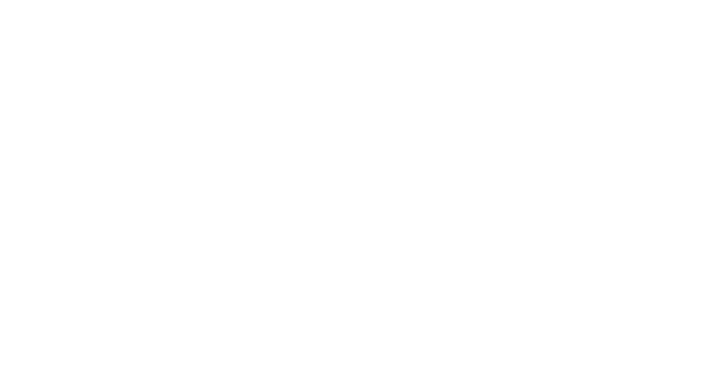
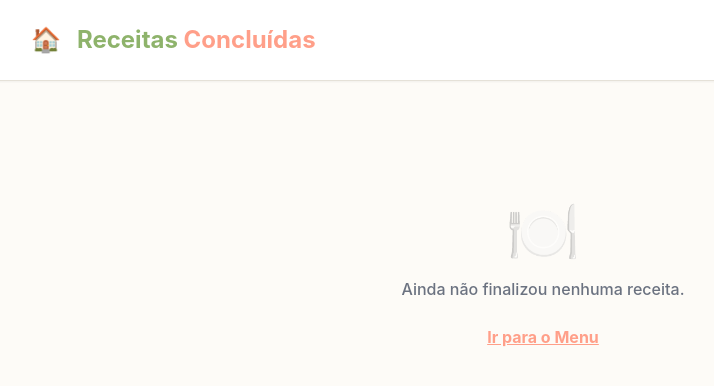
Before and after one commit to RamonaS2/smart-recipes, a React (Vite) app in the folder frontend/: page /done-recipes in a window 1280 px wide. Before the commit this address had no page. Shown: the top 386 px of the page, without its empty margins (97-811 px from the left). Built offline with nearby package versions, Linux system fonts and the light colour scheme.

Commit message:
feat: implement done recipes history and finish recipe flow

```diff
--- a/frontend/src/App.tsx
+++ b/frontend/src/App.tsx
@@ -3,6 +3,7 @@
 import Meals from './pages/Meals';
 import RecipeDetails from './pages/RecipeDetails';
 import InProgress from './pages/InProgress';
+import DoneRecipes from './pages/DoneRecipes';
 
 function App() {
   return (
@@ -15,6 +16,9 @@
 
       {/* Nova Rota de Progresso */}
       <Route path="/meals/:id/in-progress" element={<InProgress />} />
+
+      {/* Rota para as receitas finalizadas */}
+      <Route path="/done-recipes" element={<DoneRecipes />} />
     </Routes>
   );
 }
--- /dev/null
+++ b/frontend/src/pages/DoneRecipes.tsx
@@ -0,0 +1,132 @@
+import { useEffect, useState } from 'react';
+import { useNavigate } from 'react-router-dom';
+
+/**
+ * Interface que define a estrutura de uma receita concluída guardada no localStorage.
+ */
+interface DoneRecipe {
+  id: string;
+  type: string;
+  nationality: string;
+  category: string;
+  name: string;
+  image: string;
+  doneDate: string;
+  tags: string[];
+}
+
+/**
+ * Componente que apresenta o histórico de receitas finalizadas.
+ */
+function DoneRecipes() {
+  const [doneRecipes, setDoneRecipes] = useState<DoneRecipe[]>([]);
+  const navigate = useNavigate();
+
+  useEffect(() => {
+    // Carrega as receitas do localStorage assim que a página é montada
+    const storedRecipes = JSON.parse(localStorage.getItem('doneRecipes') || '[]');
+    setDoneRecipes(storedRecipes);
+  }, []);
+
+  /**
+   * Formata a data ISO para um formato amigável (ex: 18/02/2026).
+   * @param {string} isoString - A string de data no formato ISO.
+   * @returns {string} Data formatada.
+   */
+  const formatDate = (isoString: string) => {
+    const date = new Date(isoString);
+    return date.toLocaleDateString('pt-BR');
+  };
+
+  return (
+    <div className="min-h-screen bg-cream text-charcoal pb-20 font-sans">
+
+      {/* Header */}
+      <header className="bg-white p-6 shadow-sm border-b border-sand sticky top-0 z-20">
+        <div className="max-w-5xl mx-auto flex items-center justify-between">
+          <div className="flex items-center gap-4">
+            <button
+              onClick={() => navigate('/meals')}
+              className="text-2xl hover:scale-110 transition-transform"
+            >
+              🏠
+            </button>
+            <h1 className="text-2xl font-bold text-secondary">
+              Receitas <span className="text-primary">Concluídas</span>
+            </h1>
+          </div>
+        </div>
+      </header>
+
+      {/* Grid de Receitas */}
+      <main className="max-w-5xl mx-auto p-6 mt-4">
+        {doneRecipes.length === 0 ? (
+          <div className="text-center py-20 flex flex-col items-center">
+            <span className="text-6xl mb-4 opacity-50">🍽️</span>
+            <p className="text-gray-500 font-medium">Ainda não finalizou nenhuma receita.</p>
+            <button
+              onClick={() => navigate('/meals')}
+              className="mt-6 text-primary font-bold underline hover:text-primary-dark"
+            >
+              Ir para o Menu
+            </button>
+          </div>
+        ) : (
+          <div className="grid grid-cols-1 md:grid-cols-2 gap-6">
+            {doneRecipes.map((recipe, index) => (
+              <div
+                key={index}
+                className="bg-white rounded-2xl shadow-sm border border-sand flex overflow-hidden hover:shadow-md transition-shadow"
+              >
+                {/* Imagem */}
+                <div
+                  className="w-2/5 md:w-1/3 cursor-pointer"
+                  onClick={() => navigate(`/${recipe.type}s/${recipe.id}`)}
+                >
+                  <img
+                    src={recipe.image}
+                    alt={recipe.name}
+                    className="w-full h-full object-cover"
+                  />
+                </div>
+
+                {/* Conteúdo */}
+                <div className="p-4 flex flex-col justify-center w-full">
+                  <div className="flex justify-between items-start mb-1">
+                    <p className="text-xs font-bold text-gray-400">
+                      {recipe.nationality} • {recipe.category}
+                    </p>
+                  </div>
+
+                  <h3
+                    className="font-bold text-lg text-charcoal cursor-pointer hover:text-primary transition-colors line-clamp-1"
+                    onClick={() => navigate(`/${recipe.type}s/${recipe.id}`)}
+                  >
+                    {recipe.name}
+                  </h3>
+
+                  <p className="text-xs text-gray-500 mt-2">
+                    Feita em: <span className="font-medium text-secondary">{formatDate(recipe.doneDate)}</span>
+                  </p>
+
+                  {/* Tags */}
+                  {recipe.tags && recipe.tags.length > 0 && (
+                    <div className="flex gap-2 mt-3 flex-wrap">
+                      {recipe.tags.slice(0, 2).map((tag) => (
+                        <span key={tag} className="text-[10px] bg-sand/50 text-gray-600 px-2 py-1 rounded-full font-bold">
+                          {tag}
+                        </span>
+                      ))}
+                    </div>
+                  )}
+                </div>
+              </div>
+            ))}
+          </div>
+        )}
+      </main>
+    </div>
+  );
+}
+
+export default DoneRecipes;
--- a/frontend/src/pages/InProgress.tsx
+++ b/frontend/src/pages/InProgress.tsx
@@ -19,8 +19,6 @@
         const data = await fetchMealById(id);
         setMeal(data);
 
-        // Recupera o progresso do localStorage
-        // Formato salvo: { "52772": ["Salt", "Chicken"], "52999": ["Sugar"] }
         const savedProgress = JSON.parse(localStorage.getItem('inProgressRecipes') || '{}');
         if (savedProgress[id]) {
           setCheckedIngredients(savedProgress[id]);
@@ -43,12 +41,11 @@
       let newChecked;
 
       if (isChecked) {
-        newChecked = prev.filter((item) => item !== ingredientName); // Remove
+        newChecked = prev.filter((item) => item !== ingredientName);
       } else {
-        newChecked = [...prev, ingredientName]; // Adiciona
+        newChecked = [...prev, ingredientName];
       }
 
-      // Salva no localStorage imediatamente
       const currentStorage = JSON.parse(localStorage.getItem('inProgressRecipes') || '{}');
       localStorage.setItem('inProgressRecipes', JSON.stringify({
         ...currentStorage,
@@ -59,10 +56,42 @@
     });
   };
 
+  /**
+   * Guarda a receita no histórico de receitas concluídas e navega para a página de Feitas.
+   */
+  const handleFinishRecipe = () => {
+    if (!meal || !id) return;
+
+    // Formata o objeto da receita concluída
+    const doneRecipe = {
+      id: meal.idMeal,
+      type: 'meal',
+      nationality: meal.strArea || '',
+      category: meal.strCategory || '',
+      name: meal.strMeal,
+      image: meal.strMealThumb,
+      doneDate: new Date().toISOString(),
+      tags: meal.strTags ? meal.strTags.split(',') : [],
+    };
+
+    // Vai buscar as receitas já feitas ou cria um array vazio
+    const storedDoneRecipes = JSON.parse(localStorage.getItem('doneRecipes') || '[]');
+
+    // Verifica se já não estava lá para não duplicar
+    const isAlreadyDone = storedDoneRecipes.some((recipe: any) => recipe.id === id);
+
+    if (!isAlreadyDone) {
+      localStorage.setItem('doneRecipes', JSON.stringify([...storedDoneRecipes, doneRecipe]));
+    }
+
+    // Navega para a página de receitas concluídas
+    navigate('/done-recipes');
+  };
+
   if (isLoading || !meal) {
     return (
       <div className="min-h-screen bg-cream flex items-center justify-center animate-pulse text-primary font-bold">
-        Carregando seus ingredientes... 🔪
+        A carregar os seus ingredientes... 🔪
       </div>
     );
   }
@@ -75,7 +104,6 @@
   return (
     <div className="min-h-screen bg-cream text-charcoal pb-20 font-sans">
 
-      {/* Imagem de Topo Compacta */}
       <div className="relative h-48 w-full">
         <img src={meal.strMealThumb} alt={meal.strMeal} className="w-full h-full object-cover opacity-80" />
         <div className="absolute inset-0 bg-black/40 flex items-center justify-center">
@@ -93,14 +121,12 @@
 
       <main className="max-w-3xl mx-auto p-6 -mt-6 relative z-10">
 
-        {/* Card de Progresso */}
         <div className="bg-white p-6 rounded-3xl shadow-lg border border-sand mb-6">
           <div className="flex justify-between items-end mb-2">
             <h2 className="text-xl font-bold text-primary">Progresso</h2>
             <span className="text-2xl font-bold text-secondary">{progressPercentage}%</span>
           </div>
 
-          {/* Barra de Progresso Visual */}
           <div className="w-full bg-gray-200 rounded-full h-3 overflow-hidden">
             <div
               className="bg-secondary h-3 rounded-full transition-all duration-500 ease-out"
@@ -115,7 +141,6 @@
           )}
         </div>
 
-        {/* Lista de Ingredientes (Checkboxes) */}
         <div className="bg-white p-6 rounded-3xl shadow-lg border border-sand space-y-4">
           <h3 className="font-bold text-lg text-charcoal mb-4">Passo a Passo (Ingredientes)</h3>
 
@@ -147,10 +172,10 @@
           })}
         </div>
 
-        {/* Botão Finalizar */}
+        {/* Botão Finalizar Atualizado com onClick={handleFinishRecipe} */}
         <button
           disabled={!isFinished}
-          onClick={() => navigate('/meals')} // Futuramente, levar para tela de "Receitas Feitas"
+          onClick={handleFinishRecipe}
           className={`
             w-full mt-8 py-4 rounded-xl font-bold text-lg shadow-md transition-all
             ${isFinished
```
